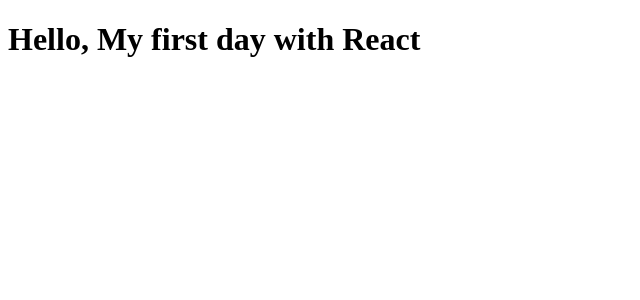
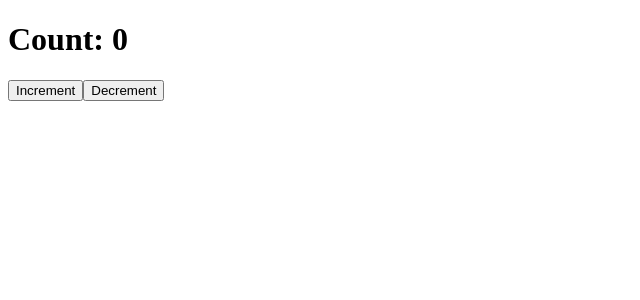
Before and after one commit to CGAJAY/react-practise, a React (Vite) app: page / in a window 1280 px wide. Shown: the top 300 px of the page, without its empty margins (0-640 px from the left). Built offline with nearby package versions, Linux system fonts and the light colour scheme.

Commit message:
Added usestate in myapp component

```diff
--- /dev/null
+++ b/src/app.jsx
@@ -0,0 +1,24 @@
+import React, { useState } from "react";
+
+function Counter() {
+	// Declare a state variable called 'count' and a function to update it, 'setCount'
+	const [count, setCount] = useState(0);
+
+	const increment = () => {
+		setCount((prevCount) => prevCount + 1);
+	};
+
+	const decrement = () => {
+		setCount((prevCount) => prevCount - 1);
+	};
+
+	return (
+		<div>
+			<h1>Count: {count}</h1>
+			<button onClick={increment}>Increment</button>
+			<button onClick={decrement}>Decrement</button>
+		</div>
+	);
+}
+
+export default Counter;
--- a/src/greeting.jsx
+++ /dev/null
@@ -1,7 +0,0 @@
-import React from "react";
-
-function Greeting() {
-	return <h1>Hello, My first day with React</h1>;
-}
-
-export default Greeting;
--- a/src/main.jsx
+++ b/src/main.jsx
@@ -1,9 +1,9 @@
 import { StrictMode } from "react";
 import { createRoot } from "react-dom/client";
-import Greeting from "./greeting.jsx";
+import Counter from "./app.jsx";
 
 createRoot(document.getElementById("root")).render(
 	<StrictMode>
-		<Greeting />
+		<Counter />
 	</StrictMode>
 );
```
